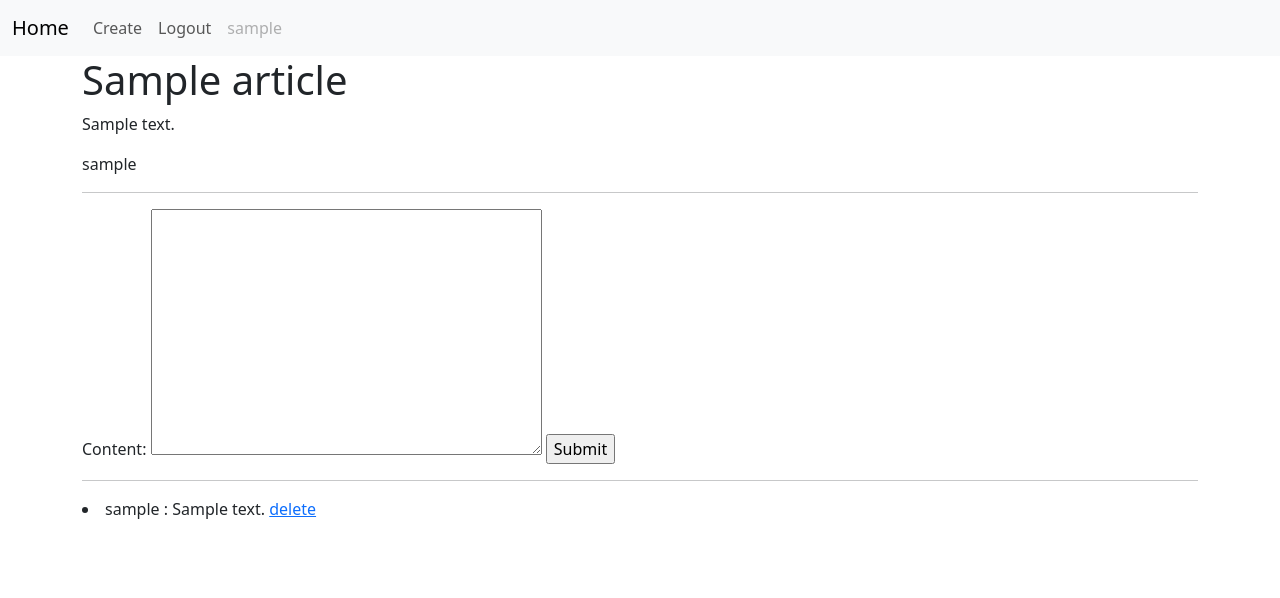
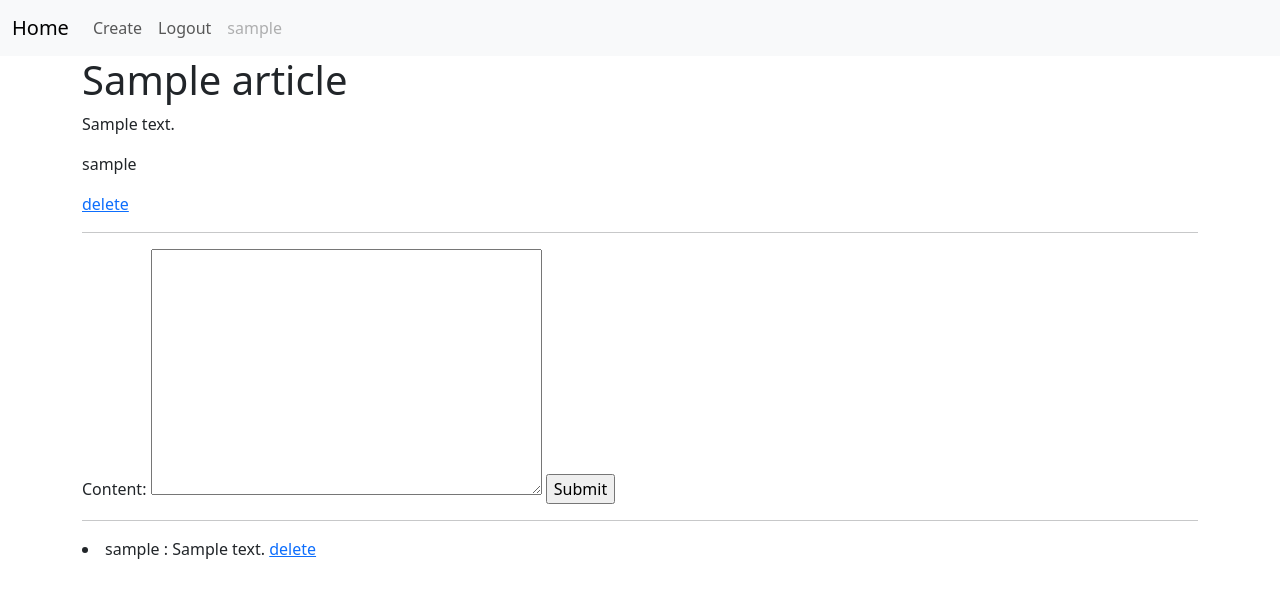
Before and after one commit to kclab922/auth, a Django app: page /articles/1/ in a window 1280 px wide. Shown: the top 598 px of the page. Run offline with Django 4.2, Linux system fonts and the light colour scheme; a user stored in the database is signed in; tables that the repository leaves empty hold one stand-in row (values such as "Sample post").

Commit message:
ARticle Delete 기능 구현

```diff
--- a/articles/templates/detail.html
+++ b/articles/templates/detail.html
@@ -4,6 +4,10 @@
     <h1>{{ article.title }}</h1>
     <p>{{ article.content }}</p>
     <p>{{ article.user }}</p>
+
+    {% if user == article.user %}
+    <a href="{% url 'articles:delete' id=article.id %}">delete</a>
+    {% endif %}
 
     <hr>
 
--- a/articles/urls.py
+++ b/articles/urls.py
@@ -7,6 +7,8 @@ urlpatterns = [
     path('', views.index, name='index'),
     path('create/', views.create, name='create'),
     path('<int:id>/', views.detail, name='detail'),
+    path('<int:id>/delete/', views.delete, name='delete'),
+
     path('<int:article_id>/comments/create/', views.comment_create, name='comment_create'),
     path('<int:article_id>/comments/<int:id>/delete/', views.comment_delete, name='comment_delete'),
 ]
--- a/articles/views.py
+++ b/articles/views.py
@@ -48,6 +48,17 @@ def detail(request, id):
 
 
 @login_required
+def delete(request, id):
+    article = Article.objects.get(id=id)
+
+    if request.user == article.user:
+        article.delete()
+
+    return redirect('articles:index')
+
+
+
+@login_required
 def comment_create(request, article_id):
     form = CommentForm(request.POST)
     # article = Article.objects.get(id=article_id)
```
